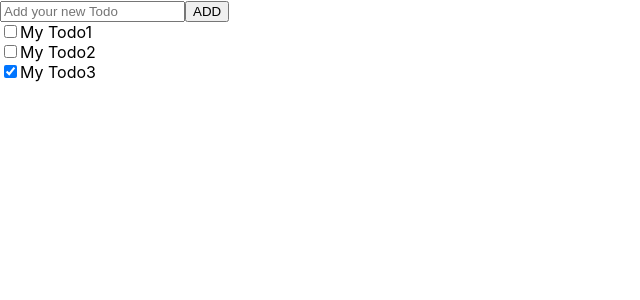
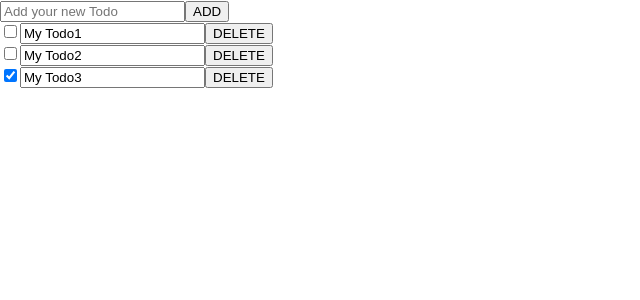
Before and after one commit to mangrang/todo-app, a React (Create React App) app in the folder client/: page / in a window 1280 px wide. Shown: the top 300 px of the page, without its empty margins (0-640 px from the left). Built offline with nearby package versions, Linux system fonts and the light colour scheme.

Commit message:
feat: todo edit change

```diff
--- a/client/src/App.js
+++ b/client/src/App.js
@@ -36,12 +36,17 @@ const App = () => {
     // - B: newItem
   };
 
+  const deleteItem = (delItem) => {
+    const result = todoItems.filter((item) => item.id !== delItem);
+    setTodoItems(result);
+  };
+
   return (
     <div className="App">
       <AddTodo addItem={addItem} />
       {todoItems.map((item) => {
         // console.log(item); // {id: 1, title: 'My Todo1', done: false}
-        return <Todo key={item.id} item={item} />;
+        return <Todo key={item.id} item={item} deleteItem={deleteItem} />;
       })}
     </div>
   );
--- a/client/src/components/Todo.js
+++ b/client/src/components/Todo.js
@@ -1,10 +1,44 @@
 // 1. 함수형 컴포넌트
 // 2. input(checkbox) 와 label을 렌더링하는 컴포넌트!
 // 3. App (부모 컴포넌트)에서 Todo (자식 컴포넌트) 1개를 렌더링
-
+import { useState } from "react";
 // import "../styles/Todo.scss";
 
-const Todo = ({ item }) => {
+const Todo = (props) => {
+  const { item, deleteItem } = props;
+  const [todoItem, setTodoItem] = useState(item);
+  const [readOnly, setReadOnly] = useState(true);
+  const deleteBtn = (id) => {
+    deleteItem(id);
+  };
+
+  const editEventHandler = (e) => {
+    const { title, ...rest } = todoItem;
+
+    setTodoItem({
+      title: e.target.value,
+      ...rest,
+    });
+  };
+
+  const readChange = (e) => {
+    setReadOnly(false);
+    console.log("");
+  };
+
+  const handleKeyPress = (e) => {
+    if (e.key === "Enter") {
+      setReadOnly(true);
+    }
+  };
+  const checkedChange = (e) => {
+    const { done, ...rest } = todoItem;
+
+    setTodoItem({
+      done: e.target.checked,
+      ...rest,
+    });
+  };
 
   return (
     <div className="Todo">
@@ -14,8 +48,18 @@ const Todo = ({ item }) => {
         name={`todo${item.id}`}
         value={`todo${item.id}`}
         defaultChecked={item.done}
+        onClick={checkedChange}
       />
-      <label htmlFor={`todo${item.id}`}>{item.title}</label>
+      {/* <label htmlFor={`todo${item.id}`}>{item.title}</label> */}
+      <input
+        type="text"
+        value={todoItem.title}
+        readOnly={readOnly}
+        onChange={editEventHandler}
+        onClick={readChange}
+        onKeyPress={handleKeyPress}
+      />
+      <button onClick={() => deleteBtn(item.id)}>DELETE</button>
     </div>
   );
 };
```
